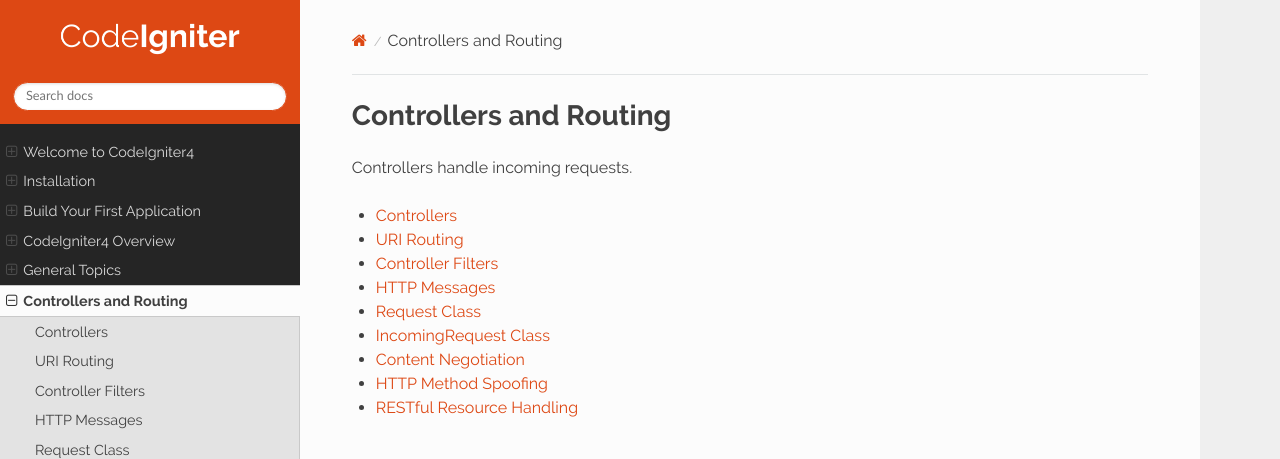
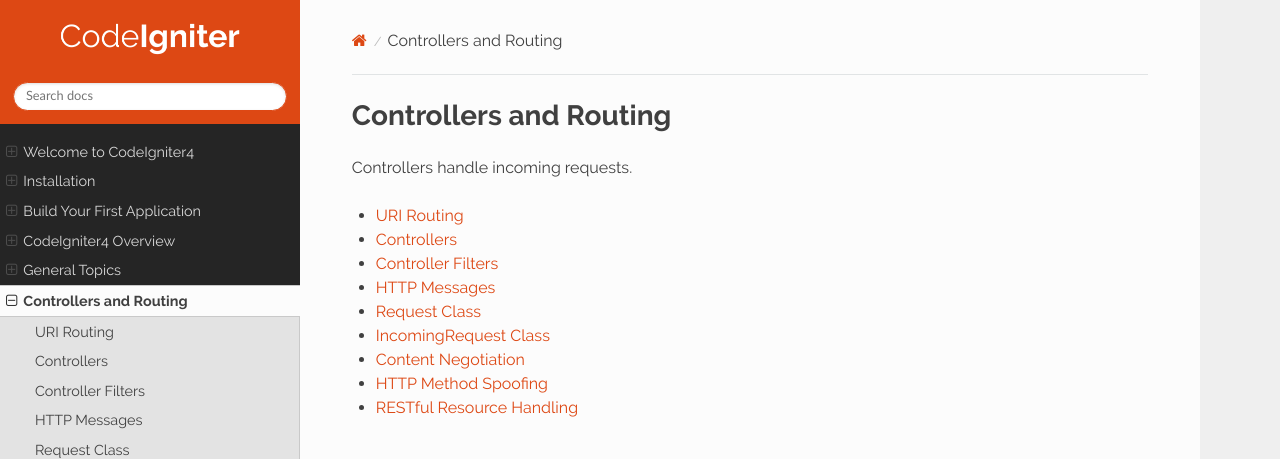
Before and after one commit to NEKOGET/ci4_user_guide_src, a Sphinx documentation site: the page built from source/incoming/index.rst, in a window 1280 px wide. Shown: the top 459 px of the page. Built offline with Sphinx 7.4.7 and the Read the Docs theme 2.0.0, drawn with Linux system fonts in a browser that asks for light colours.

```diff
--- a/source/incoming/index.rst
+++ b/source/incoming/index.rst
@@ -7,8 +7,8 @@ Controllers handle incoming requests.
 .. toctree::
     :titlesonly:
 
+    routing
     controllers
-    routing
     filters
     message
     request
```
